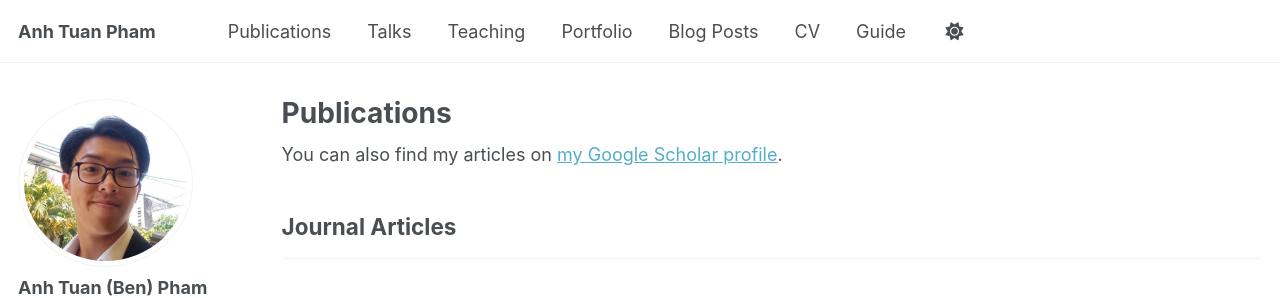
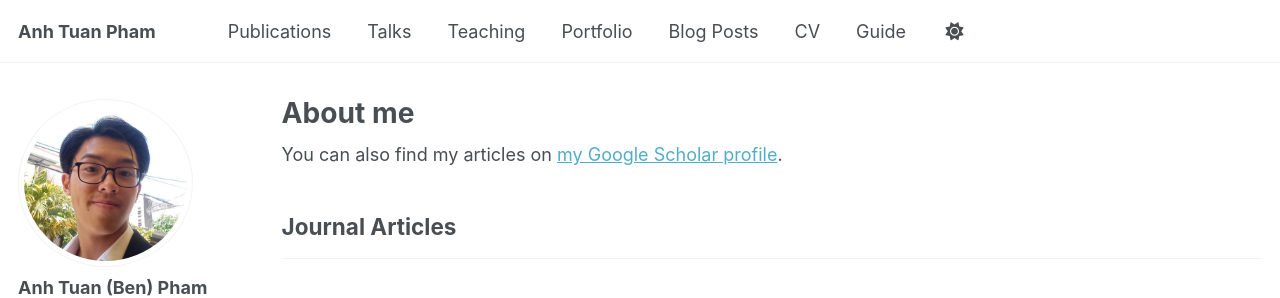
Before and after one commit to patuan07/patuan07.github.io, a Jekyll site: the page built from _pages/publications.html, in a window 1280 px wide and 900 px high. Shown: the top 298 px of the window. Built offline with Jekyll 4.4.1, drawn with Linux system fonts in a browser that asks for light colours; some web fonts are replaced.

Commit message:
Update publications.html

```diff
--- a/_pages/publications.html
+++ b/_pages/publications.html
@@ -1,7 +1,7 @@
 ---
 layout: archive
-title: "Publications"
-permalink: /publications/
+title: "About me"
+permalink: /about/
 author_profile: true
 ---
 
```
